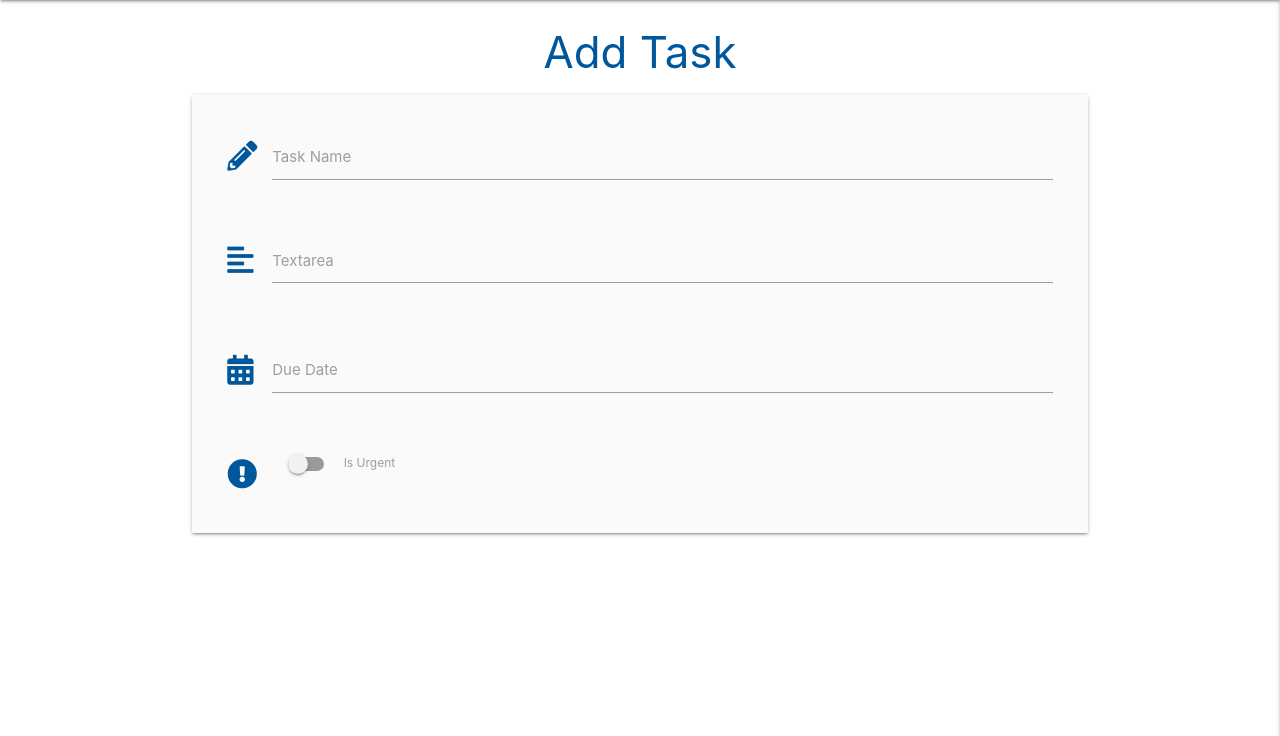
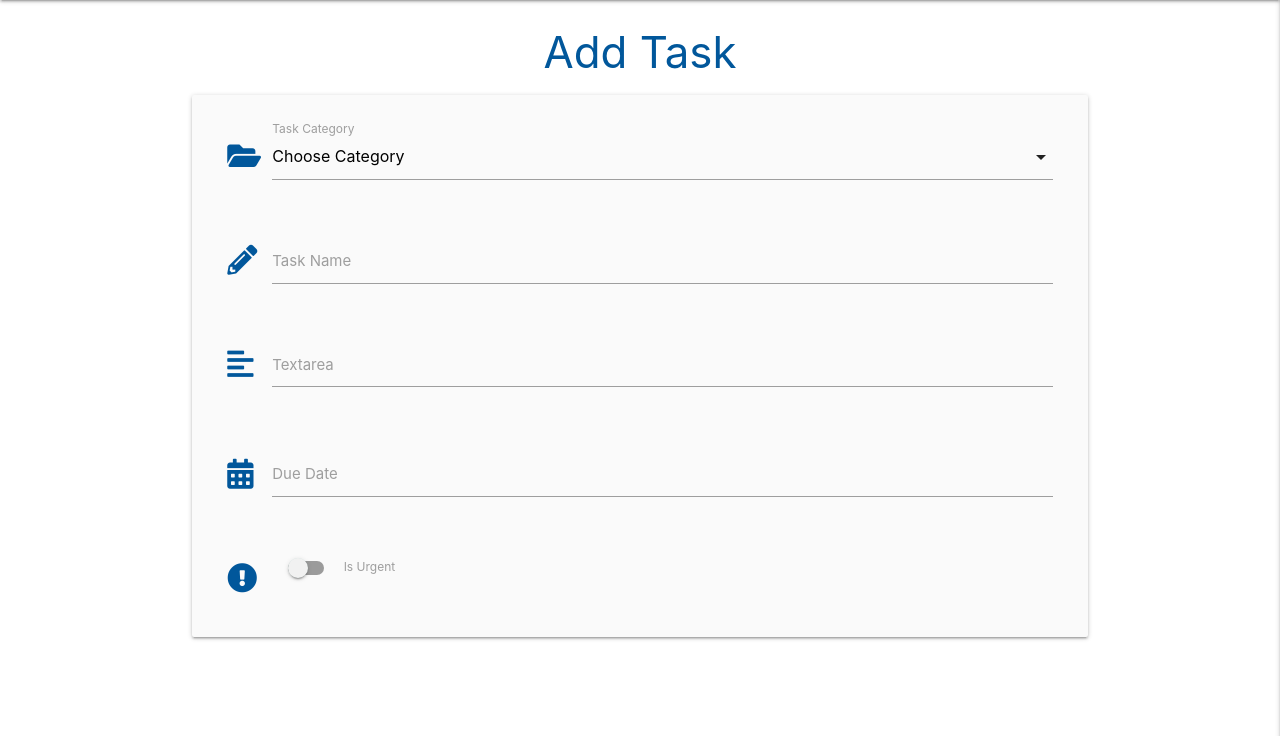
Before and after one commit to szomoru/flask-task-manager-pr, a Flask app: page /add_task in a window 1280 px wide. Shown: the part 64-800 px from the top of the page. Run offline with Flask 2, Linux system fonts and the light colour scheme; data that the repository does not hold is empty; some libraries are stand-ins or nearby versions.

Commit message:
Add Categories dropdown

```diff
--- a/app.py
+++ b/app.py
@@ -100,7 +100,8 @@ def logout():
 
 @app.route("/add_task")
 def add_task():
-    return render_template("add_task.html")
+    categories = mongo.db.categories.find().sort("category_name", 1)
+    return render_template("add_task.html", categories=categories)
 
 
 if __name__ == "__main__":
--- a/static/js/script.js
+++ b/static/js/script.js
@@ -2,6 +2,7 @@ $(document).ready(function(){
     $(".sidenav").sidenav({edge: "right"});
     $('.collapsible').collapsible();
     $('.tooltipped').tooltip();
+    $('select').formSelect();
     $('.datepicker').datepicker({
       format: "dd mmmm, yyyy",
       yearRange: 3,
--- a/templates/add_task.html
+++ b/templates/add_task.html
@@ -5,6 +5,18 @@
 
     <div class="row card-panel grey lighten-5">
         <form class="col s12" method="POST" action="">
+            <div class="row">
+                <div class="input-field col s12">
+                    <i class="fas fa-folder-open prefix light-blue-text text-darken-4"></i>
+                    <select id="category_name" name="category_name" class="validate" required>
+                        <option value="" disabled selected>Choose Category</option>
+                        {% for category in categories %}
+                            <option value="{{ category.category_name }}">{{ category.category_name }}</option>
+                        {% endfor %}
+                    </select>
+                    <label for="category_name">Task Category</label>
+                </div>
+            </div>
             <div class="row">
                 <div class="input-field col s12">
                     <i class="fas fa-pencil-alt prefix light-blue-text text-darken-4"></i>
```
